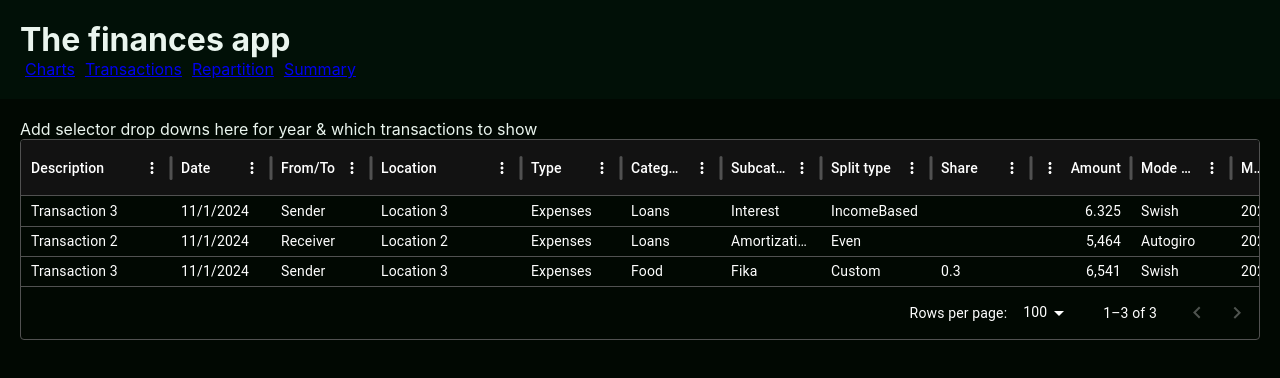
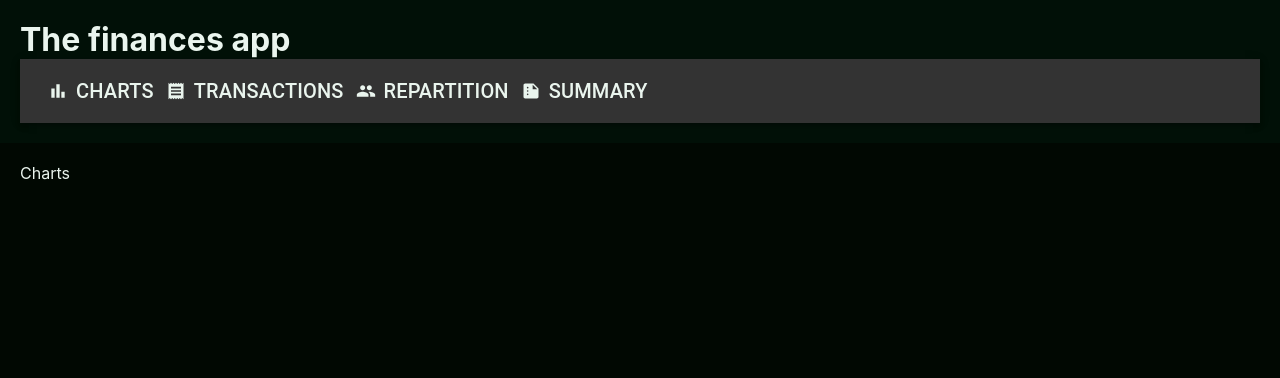
Before and after one commit to elisakaisa/Finances-client-react, a React (Create React App) app: page /charts in a window 1280 px wide. Shown: the top 378 px of the page. Built offline with nearby package versions, Linux system fonts and the light colour scheme.

Commit message:
made menu bar nicer looking

```diff
--- a/src/pages/Charts.tsx
+++ b/src/pages/Charts.tsx
@@ -1,13 +1,11 @@
 import React from 'react';
 import './layout.css';
 
-import TransactionGrid from '../components/TransactionGrid';
 
 const Charts = () => {
     return (
         <div className='padding-20'>
-            <>Add selector drop downs here for year & which transactions to show</>
-            <TransactionGrid/>
+            Charts
         </div>
     );
 };
--- a/src/pages/Transactions.tsx
+++ b/src/pages/Transactions.tsx
@@ -1,10 +1,12 @@
 import React from 'react';
 import './layout.css';
+import TransactionGrid from '../components/TransactionGrid';
 
 const Transactions = () => {
     return (
         <div className='padding-20'>
-            Transactions
+            <>Add selector drop downs here for year & which transactions to show</>
+            <TransactionGrid/>
         </div>
     );
 };
--- a/src/pages/pageComponents/Navbar.tsx
+++ b/src/pages/pageComponents/Navbar.tsx
@@ -1,15 +1,41 @@
-import {Link} from 'react-router-dom';
 import React from 'react';
+import AppBar from '@mui/material/AppBar';
+import Toolbar from '@mui/material/Toolbar';
+import Typography from '@mui/material/Typography';
+import Button from '@mui/material/Button';
+import BarChart from '@mui/icons-material/BarChart';
+import Receipt from '@mui/icons-material/Receipt';
+import Group from '@mui/icons-material/Group';
+import Summarize from '@mui/icons-material/Summarize';
+
 import '../layout.css';
 
 const Navbar = () => {
     return (
-        <>
-            <Link to="/charts" className='padding-5'>Charts</Link>
-            <Link to="/transactions" className='padding-5'>Transactions</Link>
-            <Link to="/repartition" className='padding-5'>Repartition</Link>
-            <Link to="/summary" className='padding-5'>Summary</Link>
-        </>
+        <AppBar position='static' sx={{ backgroundColor: '#333333' }}>
+            <Toolbar>
+                <Button variant="text" href='/charts' sx={{ color: '#eaf5ee' }} startIcon={<BarChart/>}>
+                    <Typography variant='h6' component='div'>
+                        Charts
+                    </Typography>
+                </Button>
+                <Button variant="text" href='/transactions' sx={{ color: '#eaf5ee' }} startIcon={<Receipt/>}>
+                    <Typography variant='h6' component='div'>
+                        Transactions
+                    </Typography>
+                </Button>
+                <Button variant="text" href='/repartition' sx={{ color: '#eaf5ee' }} startIcon={<Group/>}>
+                    <Typography variant='h6' component='div'>
+                        Repartition
+                    </Typography>
+                </Button>
+                <Button variant="text" href='/summary' sx={{ color: '#eaf5ee' }} startIcon={<Summarize/>}>
+                    <Typography variant='h6' component='div'>
+                        Summary
+                    </Typography>
+                </Button>
+            </Toolbar>
+        </AppBar>
     );
 };
 
```
